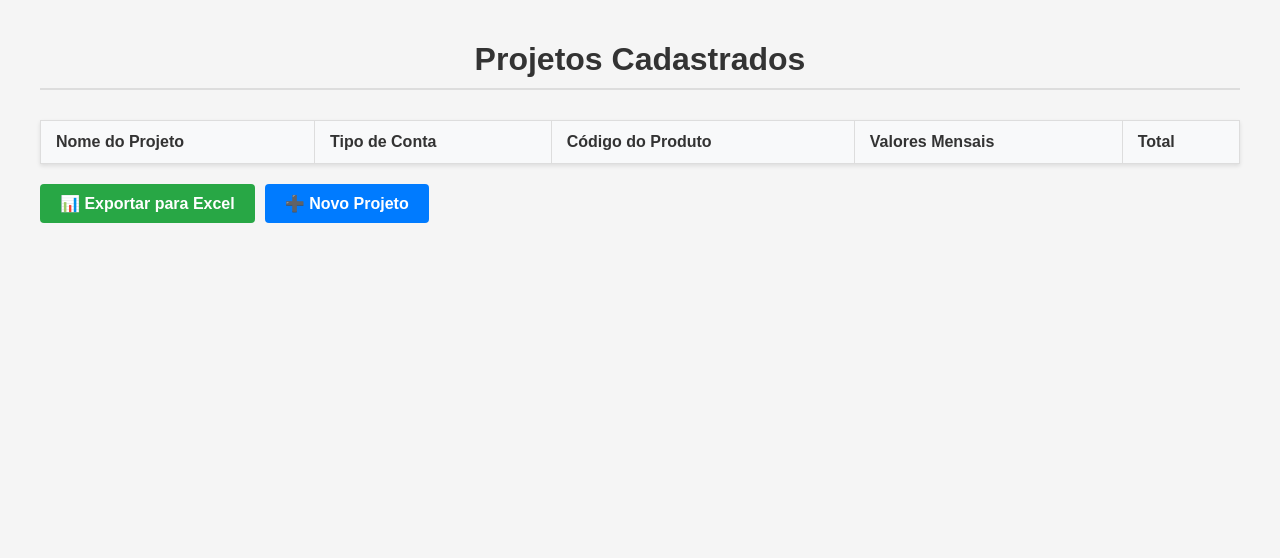
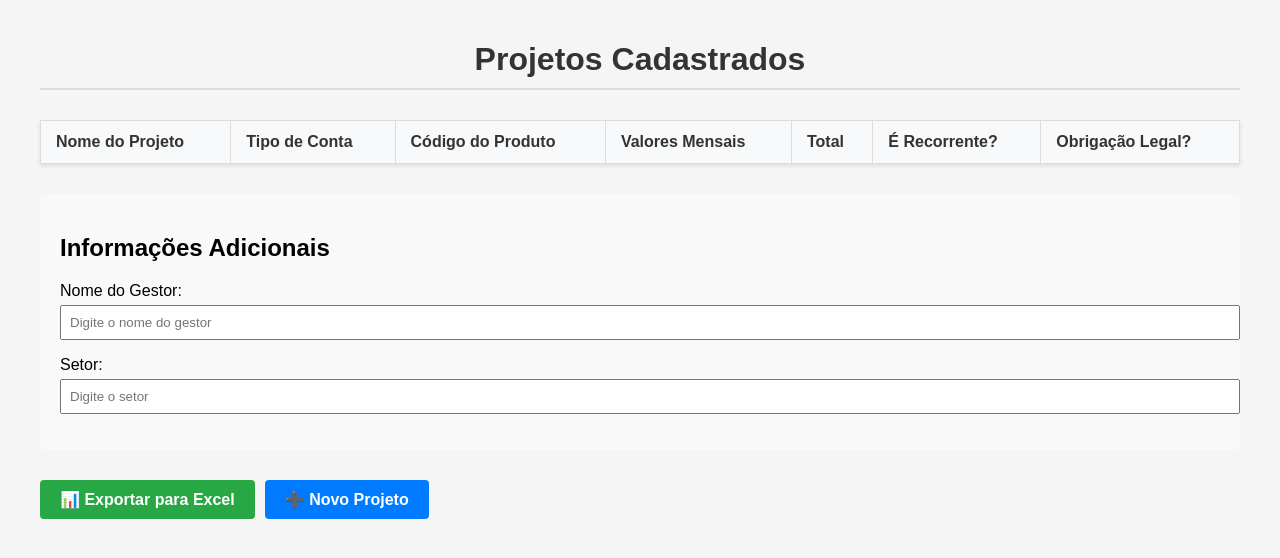
Before and after one commit to DanielMenezes21/projeto_catolica, a Django app: page / in a window 1280 px wide. Shown: the top 558 px of the page. Run offline with Django 5.2, Linux system fonts and the light colour scheme; data that the repository does not hold is empty.

Commit message:
campos gestor/recorrente obrig legal

```diff
--- a/main/forms.py
+++ b/main/forms.py
@@ -88,12 +88,24 @@ class ProjetoForm(forms.ModelForm):
         })
     )
 
+    e_recorrente = forms.ChoiceField(
+        label='É Recorrente?',
+        choices=[('Não', 'Não'), ('Sim', 'Sim')],
+        widget=forms.Select(attrs={'class': 'form-control'})
+    )
+
+    obrigacao_legal = forms.ChoiceField(
+        label='Obrigação Legal?',
+        choices=[('Não', 'Não'), ('Sim', 'Sim')],
+        widget=forms.Select(attrs={'class': 'form-control'})
+    )
+
     class Meta:
         model = Projeto
-        fields = ['nome_projeto', 'tipo_conta', 'codigo_produto', 'valor_total']
+        fields = ['nome_projeto', 'tipo_conta', 'codigo_produto', 'valor_total', 'e_recorrente', 'obrigacao_legal']
 
     def save(self, commit=True):
-        """Salva o projeto com os valores mensais em formato JSON."""
+
         instance = super().save(commit=False)
         valores = {}
         total = 0
--- a/main/templates/page/projetos_lista.html
+++ b/main/templates/page/projetos_lista.html
@@ -14,6 +14,8 @@
       <th>Código do Produto</th>
       <th>Valores Mensais</th>
       <th>Total</th>
+      <th>É Recorrente?</th>
+      <th>Obrigação Legal?</th>
     </tr>
     {% for p in projetos %}
     <tr>
@@ -30,9 +32,25 @@
         {% endif %}
       </td>
       <td>R$ {{ p.valor_total|floatformat:2 }}</td>
+      <td>{{ p.e_recorrente }}</td>
+      <td>{{ p.obrigacao_legal }}</td>
     </tr>
     {% endfor %}
   </table>
+
+  <div style="margin: 30px 0; padding: 20px; background-color: #f9f9f9; border-radius: 5px;">
+    <h2>Informações Adicionais</h2>
+
+    <p>
+      <label for="nome_gestor">Nome do Gestor:</label>
+      <input type="text" id="nome_gestor" placeholder="Digite o nome do gestor" style="width: 100%; padding: 8px; margin-top: 5px;">
+    </p>
+
+    <p>
+      <label for="setor">Setor:</label>
+      <input type="text" id="setor" placeholder="Digite o setor" style="width: 100%; padding: 8px; margin-top: 5px;">
+    </p>
+  </div>
 
   <div class="button-container">
     <a href="{% url 'exportar_planilha' %}" class="button export-button">📊 Exportar para Excel</a>
```
Also changed, not shown: main/models.py (+14 -0 lines), main/templates/page/projetos_form.html (+11 -1 lines), main/migrations/0001_initial.py, main/migrations/0002_alter_projeto_valores_mensais.py (deleted), main/migrations/0002_projeto_e_recorrente_projeto_obrigacao_legal.py (added), main/migrations/0003_projeto_tipo_conta.py (deleted), main/migrations/0004_projeto_valor_total_alter_projeto_codigo_produto.py (deleted).
